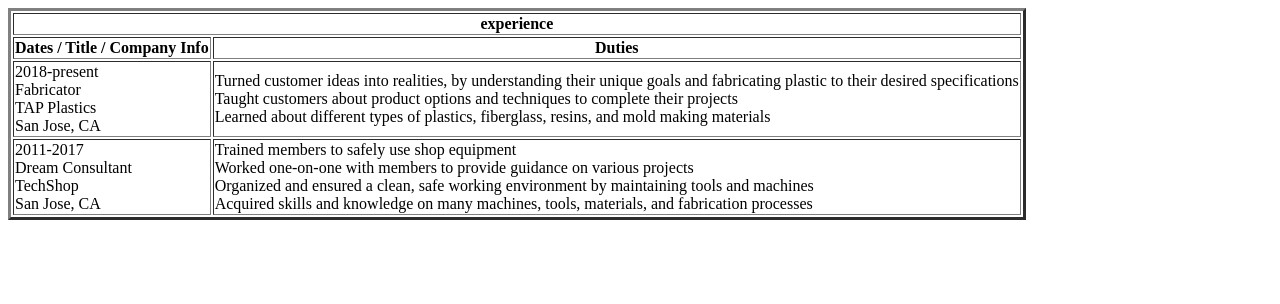
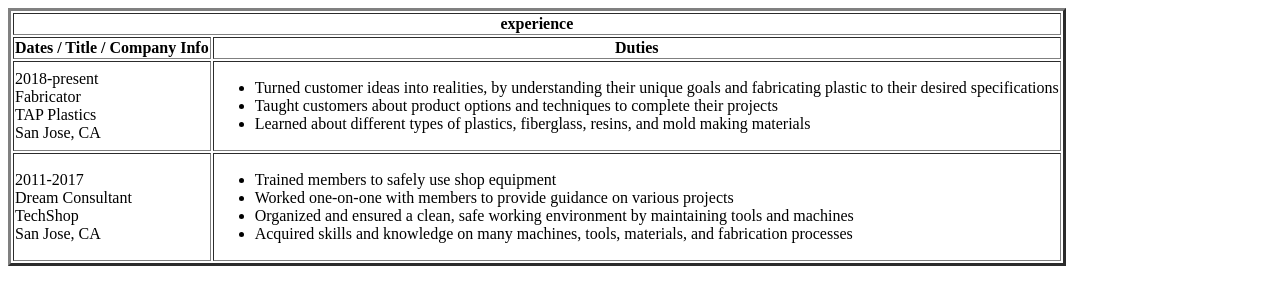
Before and after one commit to auxs14/basicresume, a plain HTML site: page experience.html in a window 1280 px wide. Drawn offline with Linux system fonts and the light colour scheme.

Commit message:
Update experience.html
experience duties changed to <ul>

```diff
--- a/experience.html
+++ b/experience.html
@@ -17,31 +17,35 @@
             <tr>
                 <td>2018-present <br> Fabricator <br> TAP Plastics <br> San Jose, CA</td>
                 <td>
-                    Turned customer ideas into
+			<ul>
+               <li>     Turned customer ideas into
 		            realities, by understanding their
 		            unique goals and fabricating plastic
-		            to their desired specifications <br>
-                    Taught customers about product
+		            to their desired specifications  </li>
+               <li>     Taught customers about product
 		            options and techniques to complete
-		            their projects <br>
-                    Learned about different types of
+		            their projects  </li>
+               <li>     Learned about different types of
 		            plastics, fiberglass, resins,
-                    and mold making materials
+                    and mold making materials  </li>
+			</ul>
                 </td>
             </tr>
             <tr>
                 <td>2011-2017 <br> Dream Consultant <br> TechShop <br> San Jose, CA</td>
                 <td>
-                    Trained members to safely use
-		            shop equipment <br>
-                    Worked one-on-one with members to
-                    provide guidance on various projects <br>
-                    Organized and ensured a clean,
+			<ul>
+             <li>       Trained members to safely use
+		            shop equipment  </li>
+           <li>         Worked one-on-one with members to
+                    provide guidance on various projects  </li>
+         <li>           Organized and ensured a clean,
 		            safe working environment by
-		            maintaining tools and machines <br>
-                    Acquired skills and knowledge on
+		            maintaining tools and machines  </li>
+           <li>         Acquired skills and knowledge on
 		            many machines, tools, materials,
-                    and fabrication processes
+                    and fabrication processes  </li>
+			</ul>
                 </td>
             </tr>
         </tbody>
```
